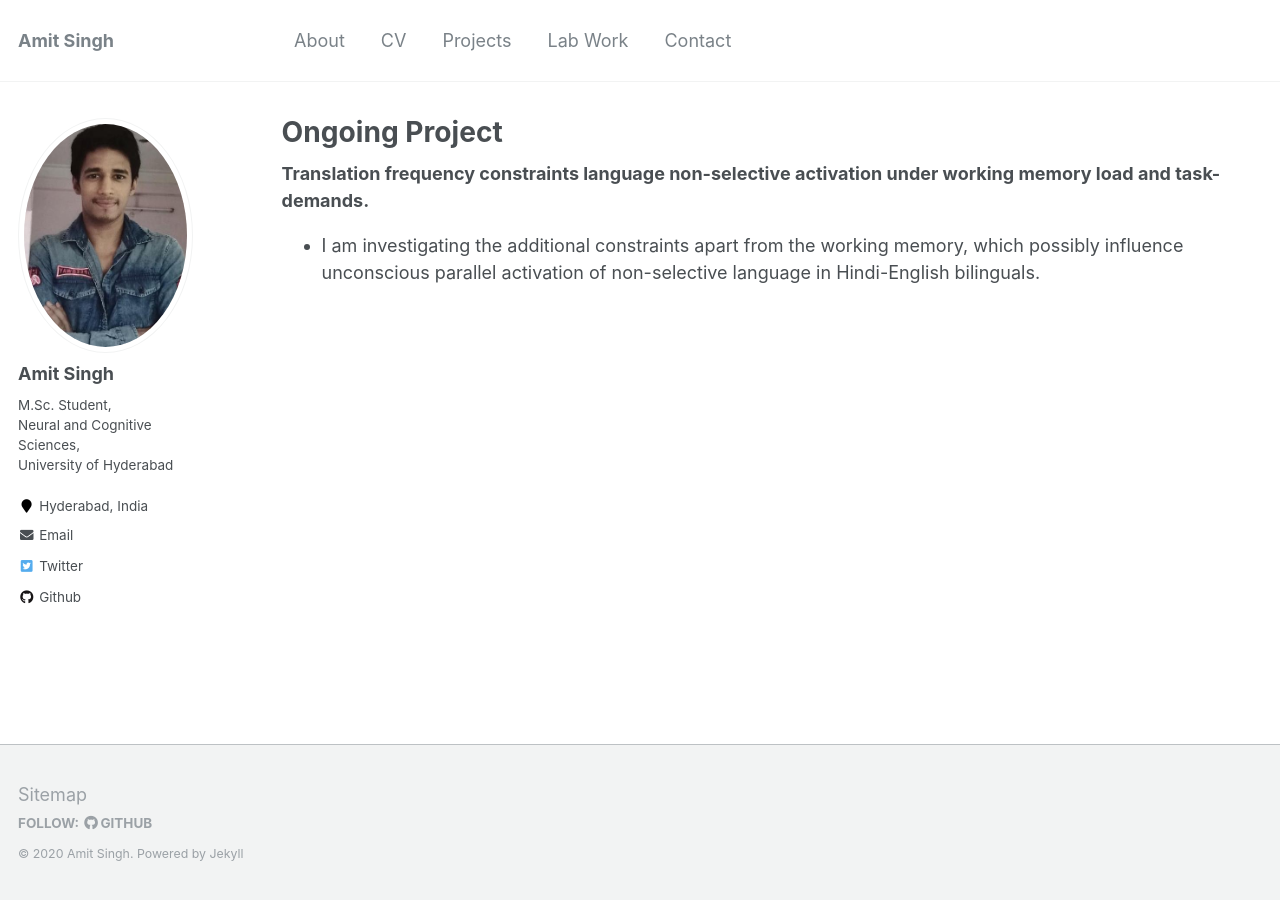
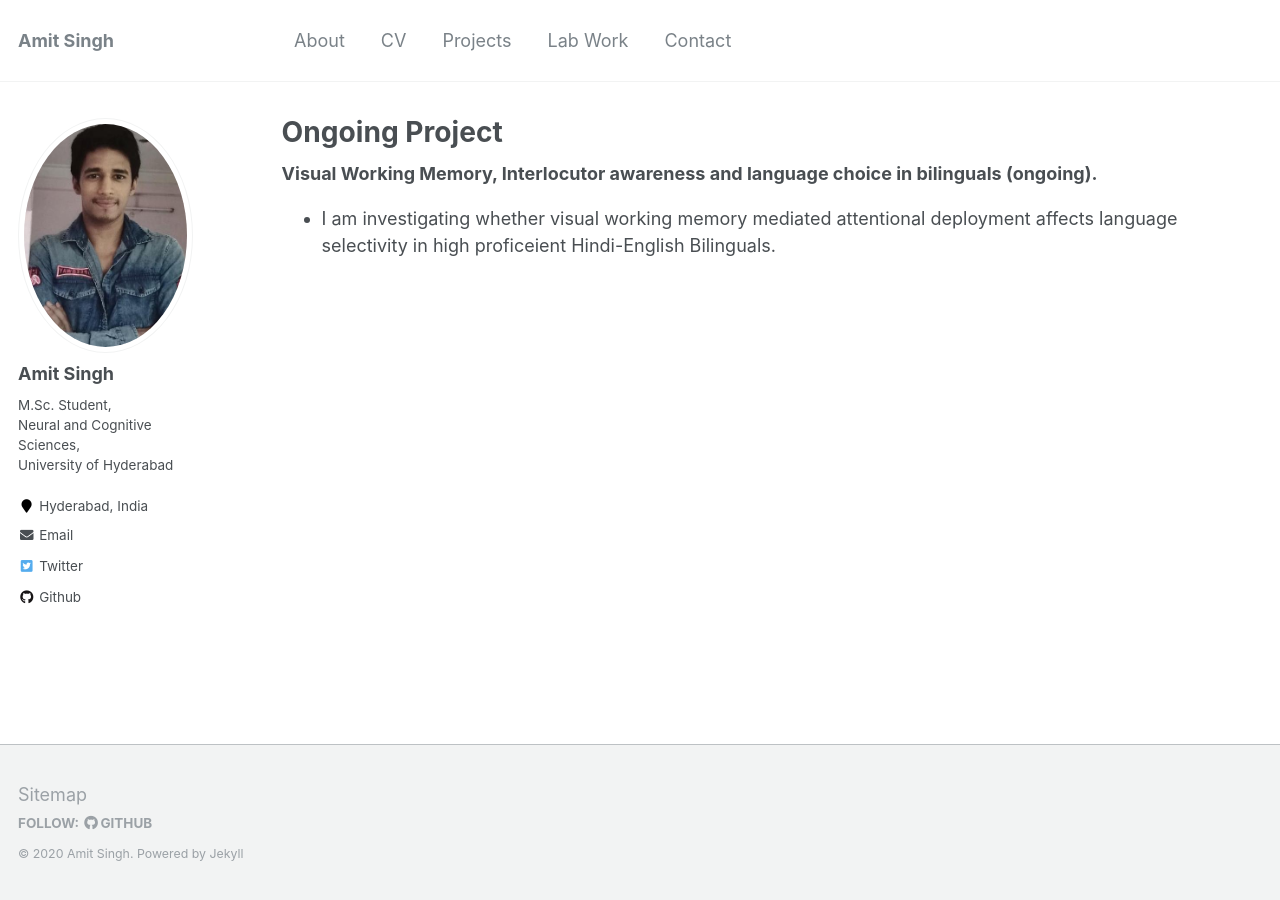
Before and after one commit to amits1ngh/amits1ngh.github.io, a Jekyll site: the page built from _pages/portfolio.html, in a window 1280 px wide. Built offline with Jekyll 4.4.1, drawn with Linux system fonts in a browser that asks for light colours.

Commit message:
Update portfolio.html

```diff
--- a/_pages/portfolio.html
+++ b/_pages/portfolio.html
@@ -4,7 +4,7 @@ title: "<b>Ongoing Project</b>"
 permalink: /projects/
 author_profile: true
 ---
-<b>Translation frequency constraints language non-selective activation under working memory load and task-demands.</b>
+<b>Visual Working Memory, Interlocutor awareness and language choice in bilinguals (ongoing).</b>
 <ul>
-  <li>I am investigating the additional constraints apart from the working memory, which possibly influence unconscious parallel activation of non-selective language in Hindi-English bilinguals.</li>
+  <li>I am investigating whether visual working memory mediated attentional deployment affects language selectivity in high proficeient Hindi-English Bilinguals.</li>
 </ul>
```
